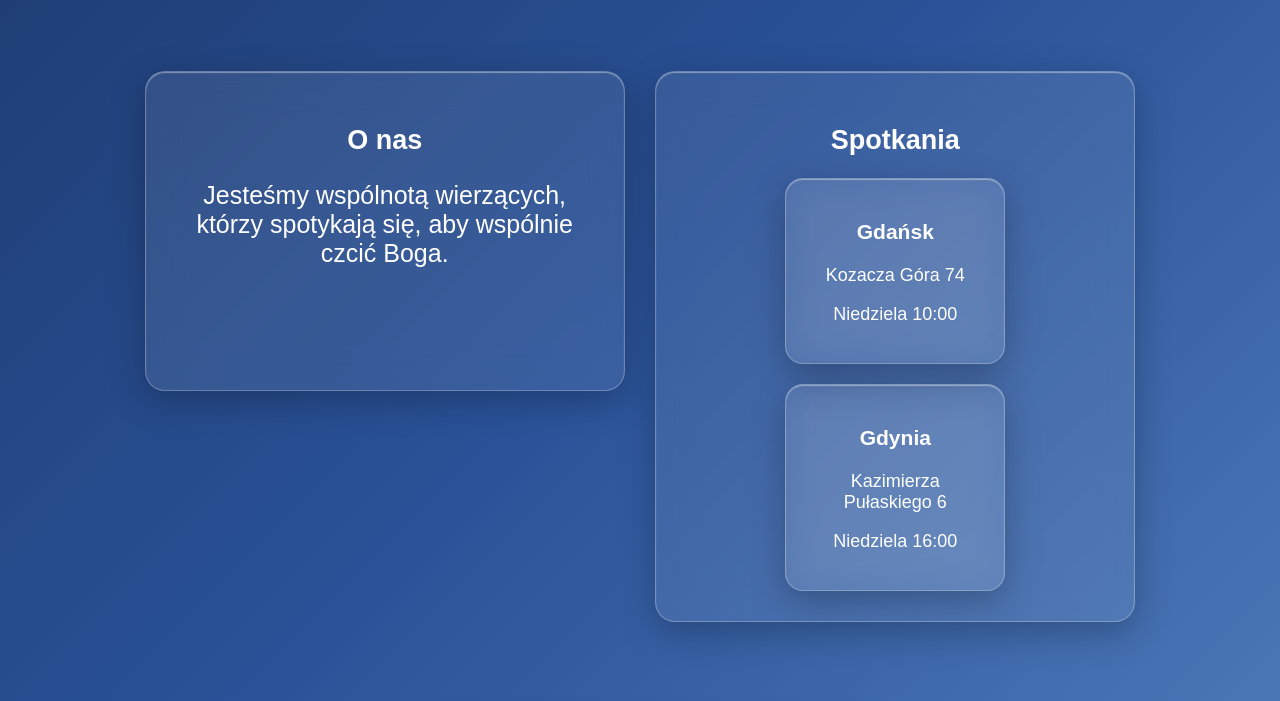
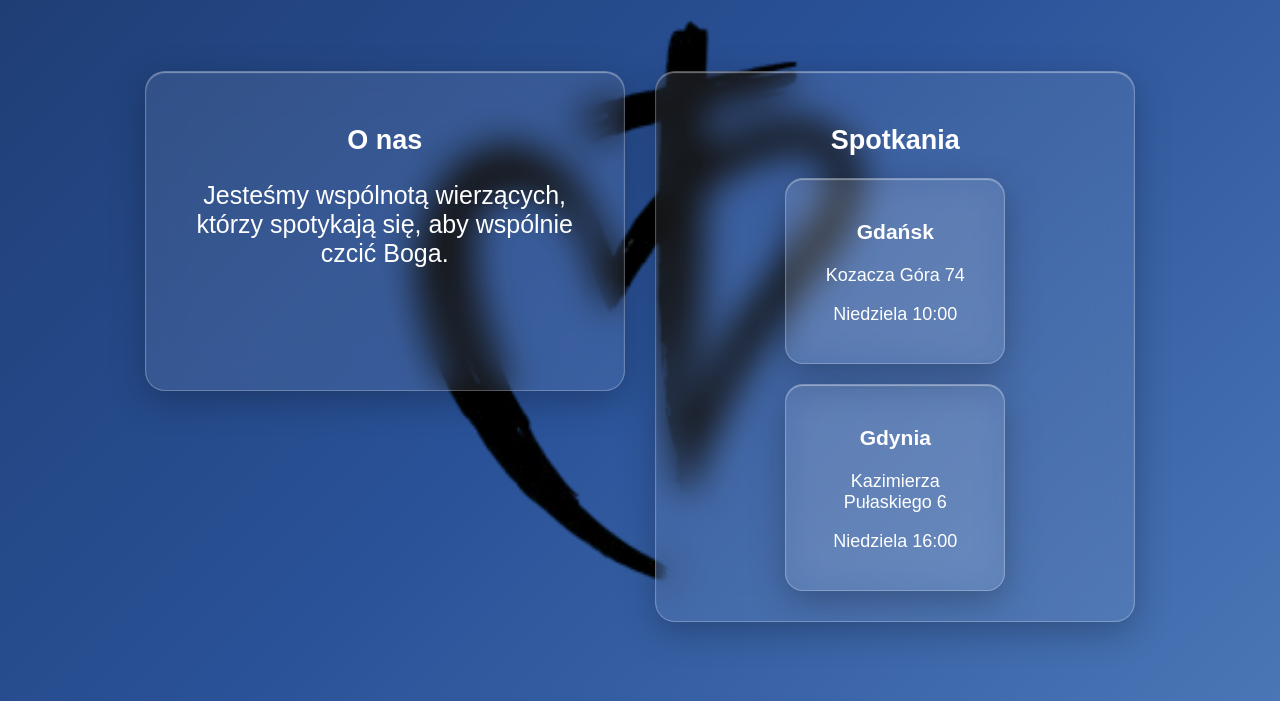
Before and after one commit to Sviat6239/evangelionLandingPage, a plain HTML site: page index.html in a window 1280 px wide. Shown: the part 99-800 px from the top of the page. Drawn offline with Linux system fonts and the light colour scheme.

Commit message:
experiment no. 4

```diff
--- a/static/styles/style.css
+++ b/static/styles/style.css
@@ -17,7 +17,7 @@ body::before {
     left: 0;
     width: 100%;
     height: 100%;
-    background: url("../static/media/evangelion.png") no-repeat center center;
+    background: url("../media/evangelion.png") no-repeat center center;
     background-size: 45%;
     z-index: 0;
     pointer-events: none;
```
